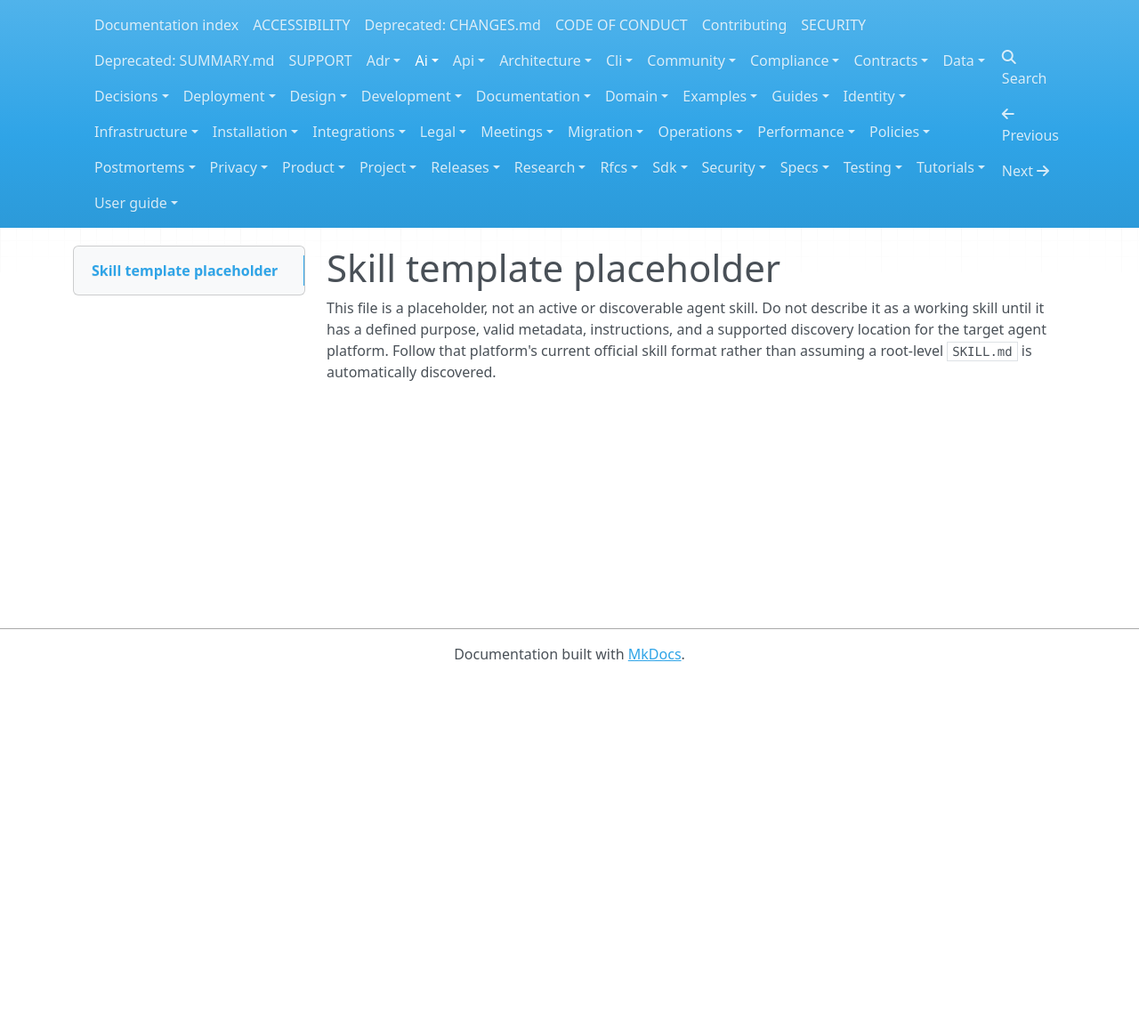
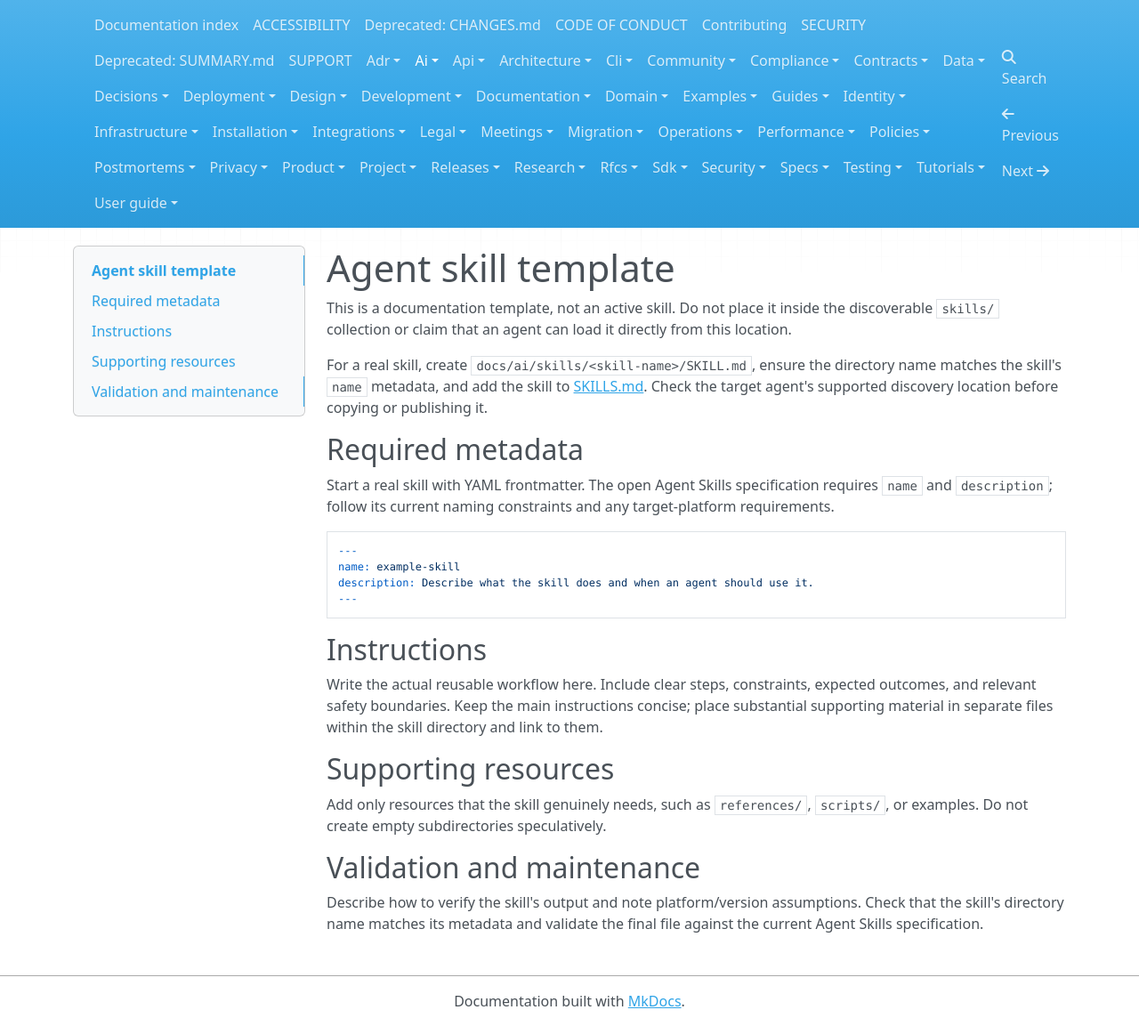
Before and after one commit to sandokanCat/.github, an MkDocs documentation site: the page built from docs/ai/templates/SKILL.md, in a window 1280 px wide. Shown: the whole page at 89% size. Built offline with MkDocs 1.6.1, drawn with Linux system fonts in a browser that asks for light colours; nearby versions of some CDN libraries; before the commit the page ends 900 px from its top, so only the background shows below that.

Commit message:
docs(ai): complete reusable skill template

````diff
--- a/docs/ai/templates/SKILL.md
+++ b/docs/ai/templates/SKILL.md
@@ -1,3 +1,28 @@
-# Skill template placeholder
+# Agent skill template
 
-This file is a placeholder, not an active or discoverable agent skill. Do not describe it as a working skill until it has a defined purpose, valid metadata, instructions, and a supported discovery location for the target agent platform. Follow that platform's current official skill format rather than assuming a root-level `SKILL.md` is automatically discovered.
+This is a documentation template, not an active skill. Do not place it inside the discoverable `skills/` collection or claim that an agent can load it directly from this location.
+
+For a real skill, create `docs/ai/skills/<skill-name>/SKILL.md`, ensure the directory name matches the skill's `name` metadata, and add the skill to [SKILLS.md](../SKILLS.md). Check the target agent's supported discovery location before copying or publishing it.
+
+## Required metadata
+
+Start a real skill with YAML frontmatter. The open Agent Skills specification requires `name` and `description`; follow its current naming constraints and any target-platform requirements.
+
+```yaml
+---
+name: example-skill
+description: Describe what the skill does and when an agent should use it.
+---
+```
+
+## Instructions
+
+Write the actual reusable workflow here. Include clear steps, constraints, expected outcomes, and relevant safety boundaries. Keep the main instructions concise; place substantial supporting material in separate files within the skill directory and link to them.
+
+## Supporting resources
+
+Add only resources that the skill genuinely needs, such as `references/`, `scripts/`, or examples. Do not create empty subdirectories speculatively.
+
+## Validation and maintenance
+
+Describe how to verify the skill's output and note platform/version assumptions. Check that the skill's directory name matches its metadata and validate the final file against the current Agent Skills specification.
````
